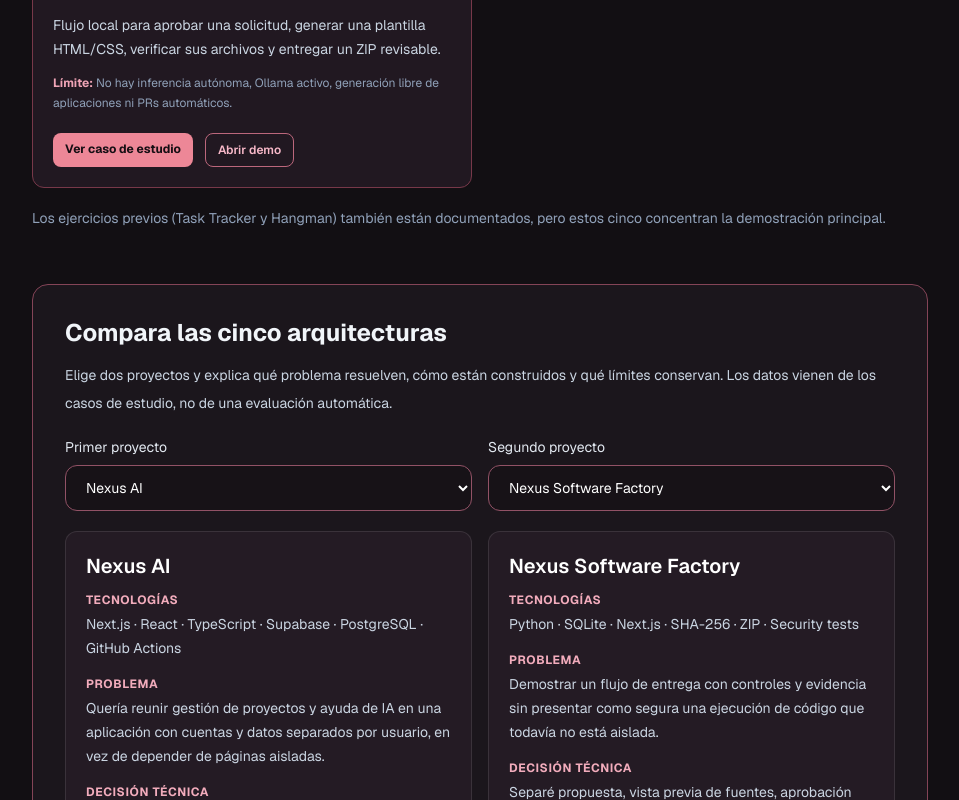
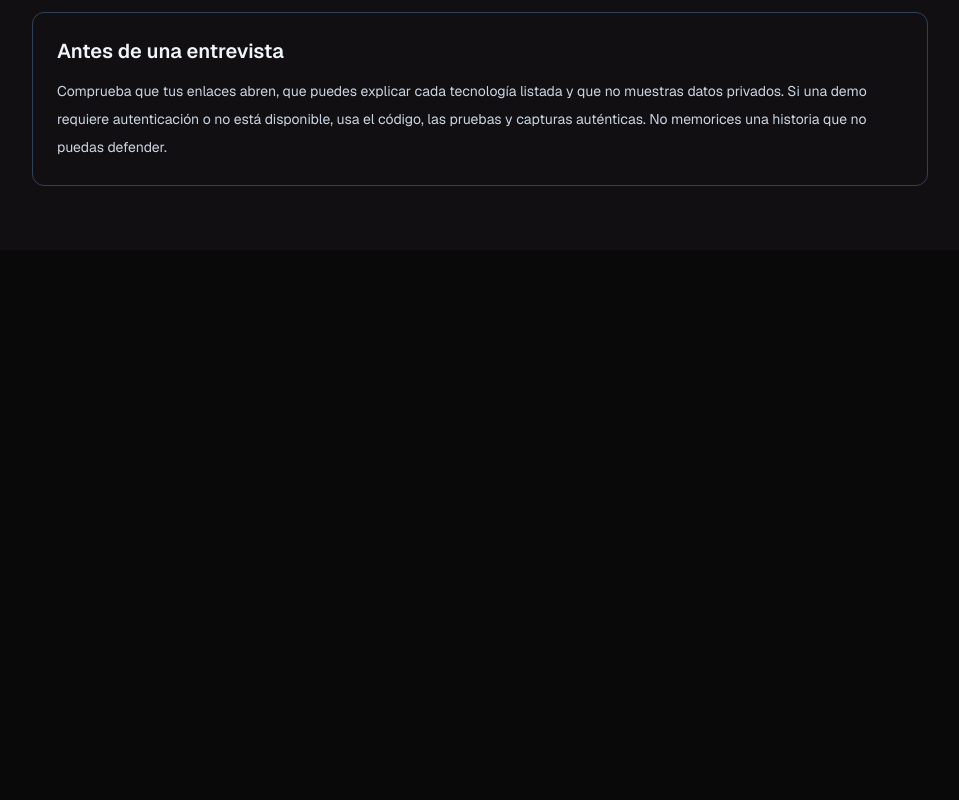
Before and after one commit to Dleteo/Nexus-AI, a Next.js app: page /interview in a window 1280 px wide. Shown: the part 2600-3400 px from the top of the page, without its empty margins (160-1119 px from the left). After the commit the page ends 2850 px from the top, so only its background shows below. Built offline with nearby package versions, Linux system fonts and the light colour scheme.

Commit message:
refactor(factory): promote Nexus Factory as primary product while keeping old case-study URL compatible

```diff
--- a/data/engineering-case-studies.ts
+++ b/data/engineering-case-studies.ts
@@ -111,21 +111,25 @@ export const engineeringCaseStudies: CaseStudy[] = [
     next:"Diseñar tareas programadas locales y opt-in con destinos permitidos, sin afirmar un SLA antes de medirlo.",
   },
   {
-    slug:"nexus-software-factory",
-    title:"Nexus Software Factory",
-    eyebrow:"05 / GENERACIÓN CONTROLADA Y REVISIÓN HUMANA",
-    lead:"Flujo local para aprobar una solicitud, generar una plantilla HTML/CSS, verificar sus archivos y entregar un ZIP revisable.",
+    slug:"nexus-factory",
+    title:"Nexus Factory",
+    eyebrow:"05 / FACTORY OPERATIONS · SPEC-FIRST",
+    lead:"Centro de producción con clasificación determinista, especificaciones descargables, roles de revisión, aprobación humana y entrega segura de paquetes estáticos.",
     role:"Prototipo de automatización asistido por IA durante el desarrollo; su ejecución actual es determinista y no invoca modelos.",
     status:"MVP controlado · ejecución de código generado desactivada por seguridad",
-    tech:["Python","SQLite","Next.js","SHA-256","ZIP","Security tests"],
-    problem:"Demostrar un flujo de entrega con controles y evidencia sin presentar como segura una ejecución de código que todavía no está aislada.",
+    tech:["Next.js","TypeScript","Python","SQLite","Rule-based routing","Static QA","ZIP"],
+    problem:"Unificar las buenas prácticas de las fábricas de software, tableros de QA y arneses para agentes en una herramienta propia, gratuita y verificable, sin confundir planificación con agentes autónomos.",
     approach:[
+      "Diseñé una estación de intake y especificación con clasificación reproducible, riesgos, cinco roles y procedimientos recomendados para cada solicitud.",
+      "Documenté controles de calidad, memoria de decisiones y revisión humana, adaptados de las fuentes estudiadas sin instalar agentes o herramientas externas.",
       "Separé propuesta, vista previa de fuentes, aprobación explícita, generación y QA estática en etapas auditables.",
       "Generé únicamente archivos de una plantilla fija; su contenido se escapa, se revisa y se empaqueta con manifiesto e integridad verificable.",
       "Añadí límites de archivos y validaciones de snapshots y ZIPs que no extraen ni ejecutan datos suministrados.",
       "Dejé la ejecución marcada como not_run hasta contar con aislamiento real verificable, sin lanzar procesos de código generado.",
     ],
     evidence:[
+      {label:"Arquitectura Nexus Factory",detail:"Decisiones, procedencia de ideas, límites y mapa del flujo.",url:root+"docs/NEXUS_FACTORY_ARCHITECTURE.md"},
+      {label:"Motor determinista",detail:"Triage, roles, riesgos, procedimientos y especificación exportable.",url:root+"lib/nexus-factory-engine.mjs"},
       {label:"Pipeline de Factory",detail:"Aprobación, generación fija y verificaciones.",url:root+"labs/factory/backend.py"},
       {label:"Snapshots seguros",detail:"Validación de rutas, límites y ZIP sin ejecución.",url:root+"labs/factory/sandbox_snapshot.py"},
       {label:"Pruebas adversarias",detail:"Integridad y generación bajo condiciones controladas.",url:root+"labs/factory/test_backend.py"},
@@ -137,12 +141,12 @@ export const engineeringCaseStudies: CaseStudy[] = [
       "La evidencia de aislamiento debe probarse con un runtime real antes de permitir ejecución de código ajeno.",
     ],
     limitations:[
-      "No hay inferencia autónoma, Ollama activo, generación libre de aplicaciones ni PRs automáticos.",
+      "Los cinco roles representan etapas y responsabilidades, no procesos de agentes autónomos: no hay inferencia remota, Ollama activo ni PRs automáticos.",
       "El sandbox real P1 no está acreditado; no se ejecutan archivos generados ni comandos suministrados por usuarios.",
       "Los hashes SHA-256 detectan cambios en los datos, pero no son firmas digitales ni auditorías de seguridad.",
     ],
     repository:repo,
     demo:"/labs/factory",
-    next:"Validar un runtime aislado en un entorno de ensayo dedicado antes de habilitar ejecución o agentes locales.",
+    next:"Implementar una cola de trabajo persistente con trazabilidad por etapas y evaluación de ejecución aislada únicamente tras pruebas de seguridad verificables.",
   },
 ];
```
